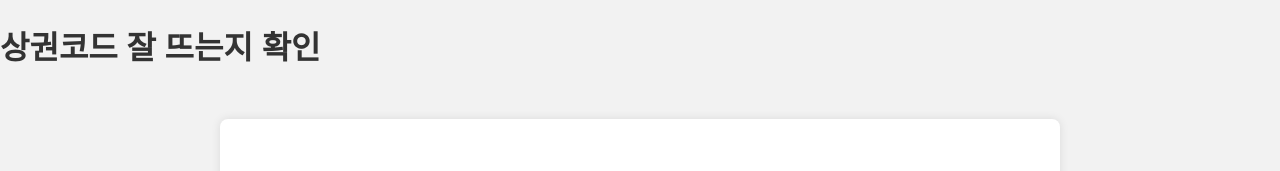
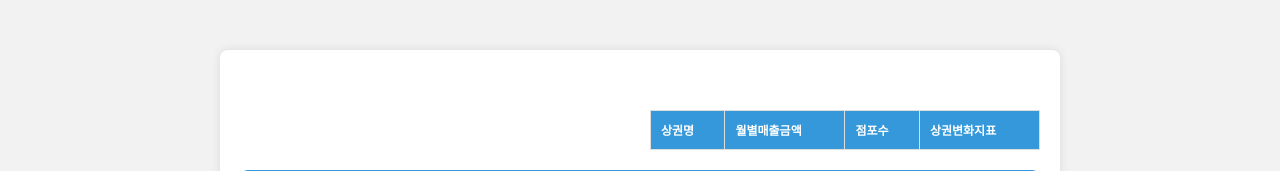
Before and after one commit to Capstone-design-dankook/SSS-project, a Django app: page /output/ in a window 1280 px wide. Shown: the part 63-234 px from the top of the page. Run offline with Django 4.2, Linux system fonts and the light colour scheme; lists and menus that the app fills with data are empty; some libraries are stand-ins or nearby versions; some web fonts are replaced.

Commit message:
DB 해결 이후

```diff
--- a/output/views.py
+++ b/output/views.py
@@ -23,6 +23,7 @@ def output(request):
         selected_neighborhood = request.POST.get('neighborhood') # 행정동 값 가져오기
 
         try:
+
             # 행정동명과 매핑되는 행정동코드 값 가져오기
             neighborhood = DistrictCode.objects.get(행정동명=selected_neighborhood)
             neighborhood_code = neighborhood.행정동코드
@@ -53,6 +54,9 @@ def output(request):
             print(f"Error: {e}")
             pass
 
+        #상권명 가져오기
+        group_data_business_names = BusinessCode.objects.all()
+
         # cluster_group 함수 호출
         group_data = cluster_group(selected_industry, neighborhood_code)
 
@@ -70,10 +74,8 @@ def output(request):
              'map': m._repr_html_(),
              'group_data' : group_data['group'],
              'important_data' : important_data['important_feature'],
-             #'quarter_data' : quarter_data['quarter_group'],
-             #'quater_data' : quarter_data,
-             #'final_group_data' : final['final']
-        }
+             'group_data_business_names' : group_data_business_names,
+         }
 
         return render(request, 'output/group.html', data)
 
@@ -166,7 +168,8 @@ def cluster_group(selected_industry, neighborhood_code) :
         else :
             print("잘못된 값입니다.")
 
-    data_1 = data_1.sort_values(['cluster']).reset_index(drop=True)
+    #data_1 = data_1.sort_values(['cluster']).reset_index(drop=True)
+
 
     context = {'group' : data_1.to_dict(orient='records')}
 
@@ -272,73 +275,75 @@ def final_data(selected_industry, neighborhood_code, quarter_code, group_id) :
 
     #그룹핑 데이터 가져오기
     data_1 = cluster_group_quarter(selected_industry,neighborhood_code, quarter_code)
+    df = pd.DataFrame({})
+    if len(data_1.loc[group_id,'상권코드']) == 0:
+        print(quarter_code, '분기 df부터 확인\n', df)
+        return df
+    else :
+        print(quarter_code, '분기 data_1부터 확인\n', data_1)
 
-    print('data_1부터 확인\n', data_1)
+        #data_1 = data_1.loc[[group_id]]
 
-    #data_1 = data_1.loc[[group_id]]
+        #해당 분기의 상권데이터 가져오기 + 사용자 입력 행정동 코드만 남기기 = location_1
+        quarter_list = {'1':Final1, '2':Final2, '3':Final3, '4':Final4}
+        quarter_name = quarter_list.get(quarter_code)
+        data_from_db = quarter_name.objects.all()
+        area_1 = pd.DataFrame(list(data_from_db.values()))
+        location_1 = area_1[area_1['행정동코드']==neighborhood_code]
+        location_1 = location_1.reset_index(drop=True)
+        location_1.drop(['분기코드'], axis=1, inplace=True)
+        location_1.drop(['행정동코드'], axis=1, inplace=True)
 
-    #해당 분기의 상권데이터 가져오기 + 사용자 입력 행정동 코드만 남기기 = location_1
-    quarter_list = {'1':Final1, '2':Final2, '3':Final3, '4':Final4}
-    quarter_name = quarter_list.get(quarter_code)
-    data_from_db = quarter_name.objects.all()
-    area_1 = pd.DataFrame(list(data_from_db.values()))
-    location_1 = area_1[area_1['행정동코드']==neighborhood_code]
-    location_1 = location_1.reset_index(drop=True)
-    location_1.drop(['분기코드'], axis=1, inplace=True)
-    location_1.drop(['행정동코드'], axis=1, inplace=True)
+        #해당 분기의 업종데이터 가져오기
+        category_list = {'0':'HANSIC', '1':'YANGSIC', '2':'ILSIC', '3':'ZUNGSIC', '4':'BUNSIC',
+                        '5':'BBANG', '6':'CAFE', '7':'CHICKEN', '8':'HOF', '9':'FASTFOOD'}
+        category_name = category_list.get(selected_industry)
+        category_name = category_name+'_'+quarter_code
+        model_class = globals()[category_name]
+        data_from_db = model_class.objects.all()
+        category_1 = pd.DataFrame(list(data_from_db.values()))
 
-    #해당 분기의 업종데이터 가져오기
-    category_list = {'0':'HANSIC', '1':'YANGSIC', '2':'ILSIC', '3':'ZUNGSIC', '4':'BUNSIC',
-                     '5':'BBANG', '6':'CAFE', '7':'CHICKEN', '8':'HOF', '9':'FASTFOOD'}
-    category_name = category_list.get(selected_industry)
-    category_name = category_name+'_'+quarter_code
-    model_class = globals()[category_name]
-    data_from_db = model_class.objects.all()
-    category_1 = pd.DataFrame(list(data_from_db.values()))
+        #대표데이터(final_data, 행 하나)만들기
 
-    #대표데이터(final_data, 행 하나)만들기
+        #group_id 매개변수로 받기
+        #group_id는 인덱스 번호로 -> 백분율로 정렬했을 때 같은 인덱스를 같은 그룹으로 보기로 함.
 
-    #group_id 매개변수로 받기
-    #group_id는 인덱스 번호로 -> 백분율로 정렬했을 때 같은 인덱스를 같은 그룹으로 보기로 함.
-
-    # 해당 클러스터에 분류된 상권이 하나도 없을 경우 아예 그룹이 뜨지 않으니 코드에서는 고려하지 않음.(else 문)
+        # 해당 클러스터에 분류된 상권이 하나도 없을 경우 아예 그룹이 뜨지 않으니 코드에서는 고려하지 않음.(else 문)
 
 
-    #여기가 문제
+        #여기가 문제
 
-    category_1.drop(['상권코드'], axis=1, inplace=True)
+        category_1.drop(['상권코드'], axis=1, inplace=True)
 
-    grouped_category = category_1.groupby('cluster').mean().reset_index()
+        grouped_category = category_1.groupby('cluster').mean().reset_index()
 
 
-    final = grouped_category[grouped_category['cluster']==data_1.loc[group_id,'cluster']]
-    final.drop(['cluster'], axis=1, inplace=True)
-
-    df = pd.DataFrame({})
-    for i in range(len(data_1.loc[group_id, '상권코드'])):
-        df = pd.concat([df, location_1[location_1['상권코드']==data_1.loc[group_id,'상권코드'][i]]])
-
-    '''if len(data_1.loc[group_id,'상권코드']) > 0 :
-        df = pd.DataFrame({})
-
-        for i in range(len(data_1.loc[group_id,'상권코드'])):
-            df = pd.concat([df, location_1[location_1['상권코드']==data_1.loc[group_id,'상권코드'][i]]])
-    else :
-        pass'''
-
-    print('df 확인 : \n', df)
-
-    df.drop(['상권코드'],axis=1, inplace=True)
-
-    dff = df.mean(axis=0).to_frame().T
+        final = grouped_category[grouped_category['cluster']==data_1.loc[group_id,'cluster']]
+        final.drop(['cluster'], axis=1, inplace=True)
 
 
+        for i in range(len(data_1.loc[group_id, '상권코드'])):
+            df = pd.concat([df, location_1[location_1['상권코드']==data_1.loc[group_id,'상권코드'][i]]])
 
-    final = pd.concat([final,dff])
-    final = final.mean().to_frame().T
+        '''if len(data_1.loc[group_id,'상권코드']) > 0 :
+            df = pd.DataFrame({})
 
-    #데이터프레임 형태로 리턴
-    return final
+            for i in range(len(data_1.loc[group_id,'상권코드'])):
+                df = pd.concat([df, location_1[location_1['상권코드']==data_1.loc[group_id,'상권코드'][i]]])
+        else :
+            pass'''
+
+        print('df 확인 : \n', df)
+
+        df.drop(['상권코드'],axis=1, inplace=True)
+
+        dff = df.mean(axis=0).to_frame().T
+
+        final = pd.concat([final,dff])
+        final = final.mean().to_frame().T
+
+        #데이터프레임 형태로 리턴
+        return final
 
 #클러스터별 중요 피처 가져오는 함수 - DB문제로 잘 돌아가는지 확인 안 됨...
 def important_feature(selected_industry):
@@ -408,11 +413,19 @@ def group_detail(request, selected_industry, neighborhood_code, group_id):
     final_data_3 = final_data(selected_industry, neighborhood_code, '3', group_id)
     final_data_4 = final_data(selected_industry, neighborhood_code, '4', group_id)
 
-    print('final의 데이터타입 : ', type(final_data_1))
-    print('\n\n1분기 final 확인 : \n', final_data_1)
-    print('\n\n2분기 final 확인 : \n', final_data_2)
-    print('\n\n3분기 final 확인 : \n', final_data_3)
-    print('\n\n4분기 final 확인 : \n', final_data_4)
+    final = pd.DataFrame({})
+    if not final_data_1.empty :
+        final = pd.concat([final, final_data_1], ignore_index=True)
+    if not final_data_2.empty :
+        final = pd.concat([final, final_data_2], ignore_index=True)
+    if not final_data_3.empty :
+        final = pd.concat([final, final_data_3], ignore_index=True)
+    if not final_data_4.empty :
+        final = pd.concat([final, final_data_4], ignore_index=True)
+
+
+    print('final 데이터 확인 모두 합친 것 이거 : \n', final)
+
 
     data = Final1.objects.all()
 
--- a/templates/output/group.html
+++ b/templates/output/group.html
@@ -26,28 +26,7 @@
 
 <body>
 
-    <!--DB에 important_data 파일이 없어서 안뜨는 부분인데 뜨는지 확인 부탁
-    <h1>
-        {% if important_data %}
-            <h2>Important Data</h2>
-                {% for item in important_data.important_feature %}
-                    <tr>
-                        <td>{{ item.업종코드 }}</td>
-                        <td>{{ item.cluster }}</td>
-                        <td>{{ item.단가 }}</td>
-                        <td>{{ item.특징 }}</td>
-                    </tr>
-                {% endfor %}
-        {% else %}
-            <p>No important data available.</p>
-        {% endif %}
-    </h1>
-    -->
 
-    <h1>
-        상권코드 잘 뜨는지 확인
-        {{ group_data }}
-    </h1>
 
 
 
@@ -89,7 +68,6 @@
                     </table>
                 </div>
             </aside>
-
         </div>
 
         <div class="group">
@@ -137,6 +115,5 @@
 
     <footer></footer>
 
-
 </body>
 </html>
```
